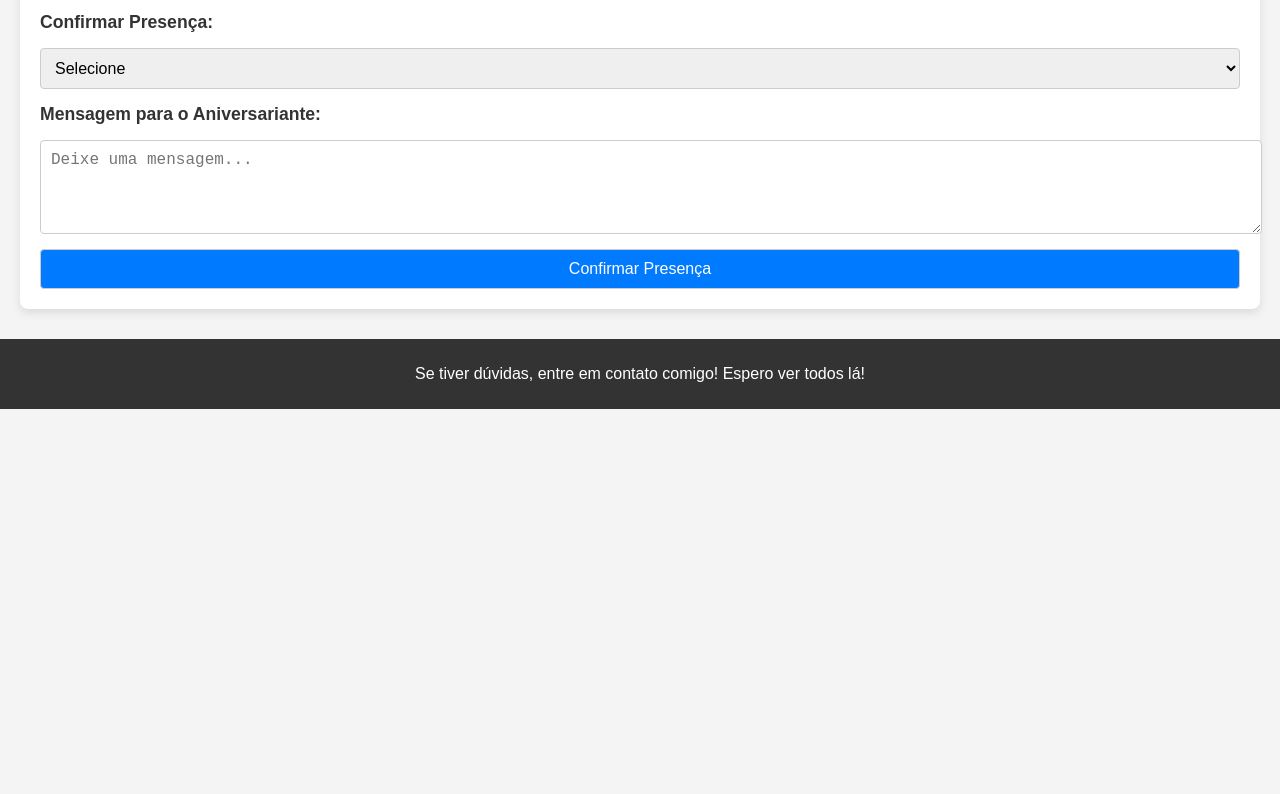
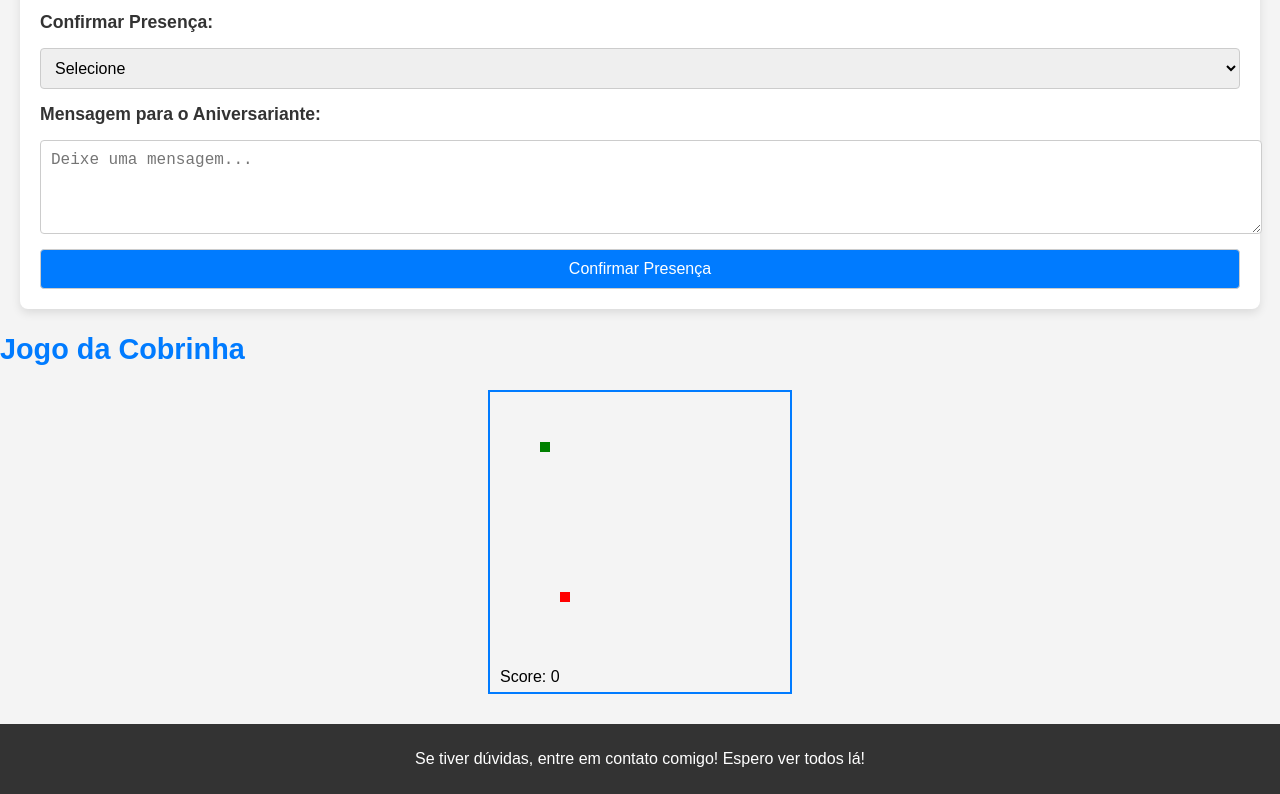
Before and after one commit to PetrusMagnus/convite-aniversario, a plain HTML site: page index.html in a window 1280 px wide. Shown: the part 674-1468 px from the top of the page. Before the commit the page ends 1083 px from the top, so only its background shows below. Drawn offline with Linux system fonts and the light colour scheme.

Commit message:
Update index.html

```diff
--- a/index.html
+++ b/index.html
@@ -5,6 +5,17 @@
     <meta name="viewport" content="width=device-width, initial-scale=1.0">
     <title>Convite para Festa de Aniversário</title>
     <link rel="stylesheet" href="styles.css"> <!-- Link para o arquivo de estilos CSS -->
+    <style>
+        /* Adicionando estilo para o jogo da cobrinha */
+        #snake-game {
+            border: 2px solid #007bff;
+            margin: 20px auto;
+            background-color: #f4f4f4;
+            display: block;
+            width: 300px;
+            height: 300px;
+        }
+    </style>
 </head>
 <body>
     <header>
@@ -43,8 +54,110 @@
         </form>
     </section>
 
+    <section id="jogo-cobrinha">
+        <h2>Jogo da Cobrinha</h2>
+        <canvas id="snake-game"></canvas>
+    </section>
+
     <footer>
         <p>Se tiver dúvidas, entre em contato comigo! Espero ver todos lá!</p>
     </footer>
+
+    <script>
+        // Configurações iniciais do jogo da cobrinha
+        const canvas = document.getElementById('snake-game');
+        const ctx = canvas.getContext('2d');
+        const grid = 10;
+        let count = 0;
+        let snake = [{x: 50, y: 50}];
+        let direction = 'RIGHT';
+        let food = generateFood();
+        let score = 0;
+
+        canvas.width = 300;
+        canvas.height = 300;
+
+        function gameLoop() {
+            requestAnimationFrame(gameLoop);
+            if (++count < 4) return;
+            count = 0;
+
+            ctx.clearRect(0, 0, canvas.width, canvas.height);
+            moveSnake();
+            checkCollisions();
+            drawSnake();
+            drawFood();
+            drawScore();
+        }
+
+        function moveSnake() {
+            const head = {...snake[0]};
+            if (direction === 'LEFT') head.x -= grid;
+            if (direction === 'RIGHT') head.x += grid;
+            if (direction === 'UP') head.y -= grid;
+            if (direction === 'DOWN') head.y += grid;
+            snake.unshift(head);
+
+            if (head.x === food.x && head.y === food.y) {
+                score += 10;
+                food = generateFood();
+            } else {
+                snake.pop();
+            }
+        }
+
+        function checkCollisions() {
+            const head = snake[0];
+            if (head.x < 0 || head.x >= canvas.width || head.y < 0 || head.y >= canvas.height) {
+                resetGame();
+            }
+            for (let i = 1; i < snake.length; i++) {
+                if (head.x === snake[i].x && head.y === snake[i].y) {
+                    resetGame();
+                }
+            }
+        }
+
+        function resetGame() {
+            snake = [{x: 50, y: 50}];
+            direction = 'RIGHT';
+            score = 0;
+            food = generateFood();
+        }
+
+        function generateFood() {
+            const x = Math.floor(Math.random() * (canvas.width / grid)) * grid;
+            const y = Math.floor(Math.random() * (canvas.height / grid)) * grid;
+            return {x, y};
+        }
+
+        function drawSnake() {
+            snake.forEach((segment, index) => {
+                ctx.fillStyle = index === 0 ? 'green' : 'lightgreen';
+                ctx.fillRect(segment.x, segment.y, grid, grid);
+            });
+        }
+
+        function drawFood() {
+            ctx.fillStyle = 'red';
+            ctx.fillRect(food.x, food.y, grid, grid);
+        }
+
+        function drawScore() {
+            ctx.fillStyle = 'black';
+            ctx.font = '16px Arial';
+            ctx.fillText('Score: ' + score, 10, canvas.height - 10);
+        }
+
+        function changeDirection(event) {
+            if (event.keyCode === 37 && direction !== 'RIGHT') direction = 'LEFT';
+            if (event.keyCode === 38 && direction !== 'DOWN') direction = 'UP';
+            if (event.keyCode === 39 && direction !== 'LEFT') direction = 'RIGHT';
+            if (event.keyCode === 40 && direction !== 'UP') direction = 'DOWN';
+        }
+
+        window.addEventListener('keydown', changeDirection);
+        gameLoop();
+    </script>
 </body>
 </html>
```
